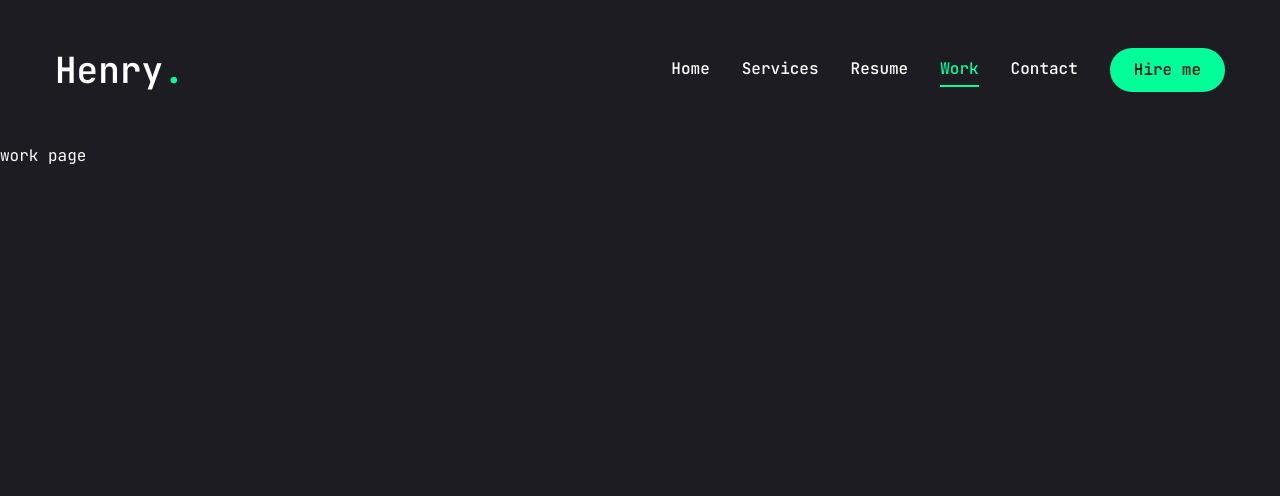
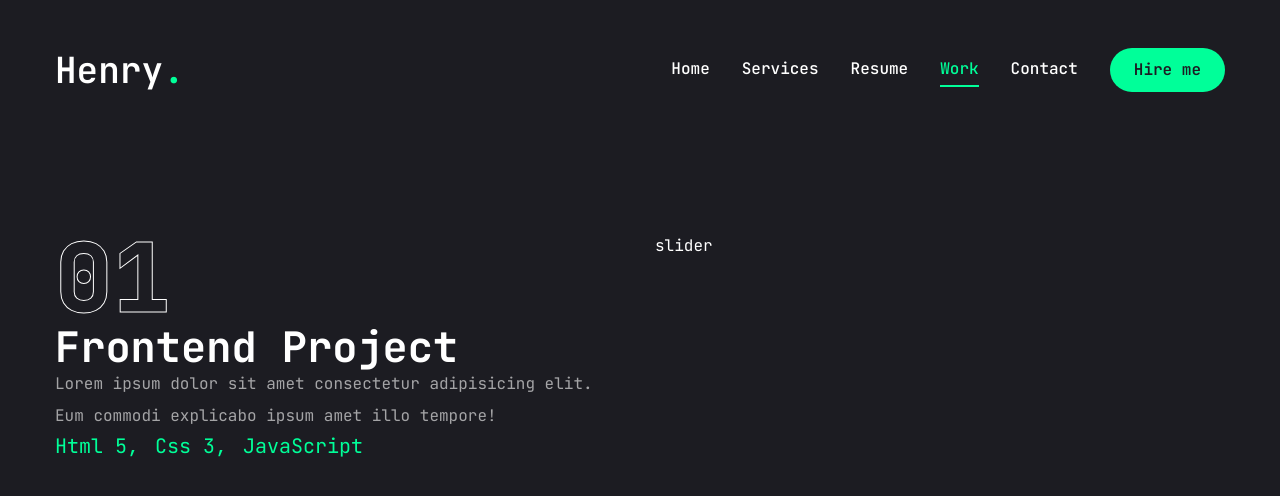
Before and after one commit to HenchaDev/henry-portfolio, a Next.js app: page /work in a window 1280 px wide. Shown: the top 496 px of the page. Built offline with nearby package versions, Linux system fonts and the light colour scheme.

Commit message:
working on pages

```diff
--- a/app/work/page.jsx
+++ b/app/work/page.jsx
@@ -1,5 +1,91 @@
+"use client";
+
+import { motion } from "framer-motion";
+import React, {useState} from "react";
+
+import { Swiper, SwiperSlide } from "swiper/react";
+import "swiper/css";
+
+import { BsArrowUpRight, BsGithub } from "react-icons/bs";
+
+import {
+    Tooltip,
+    TooltipContent,
+    TooltipProvider,
+    TooltipTrigger
+} from "@radix-ui/react-tooltip";
+
+import Link from "next/link";
+import Image from "next/image";
+
+const projects = [
+    {
+        num: '01',
+        category: 'frontend',
+        title: 'project 1',
+        description: "Lorem ipsum dolor sit amet consectetur adipisicing elit. Eum commodi explicabo ipsum amet illo tempore!",
+        stack: [{name: "Html 5"}, {name: "Css 3"}, {name: "JavaScript"}],
+        image: '/assets/work/thumb1.png',
+        live: '',
+        github: "",
+    },
+    {
+        num: '02',
+        category: 'fullstack',
+        title: 'project 2',
+        description: "Lorem ipsum dolor sit amet consectetur adipisicing elit. Eum commodi explicabo ipsum amet illo tempore!",
+        stack: [{name: "Html 5"}, {name: "Css 3"}, {name: "Javascript"}, {name: "Django"}],
+        image: '/assets/work/thumb2.png',
+        live: '',
+        github: "",
+    },
+    {
+        num: '03',
+        category: 'frontend',
+        title: 'project 1',
+        description: "Lorem ipsum dolor sit amet consectetur adipisicing elit. Eum commodi explicabo ipsum amet illo tempore!",
+        stack: [{name: "Next.js"}, {name: "Tailwind.css"}, {name: "JavaScript"}],
+        image: '/assets/work/thumb3.png',
+        live: '',
+        github: "",
+    },
+]
+
 const Work = () => {
-    return <div>work page</div>;
+    const [project, setProject] = useState(projects[0])
+    return (
+        <motion.section
+        initial={{opacity: 0}}
+        animate={{opacity: 1}}
+        className="min-h-[80vh] flex flex-col justify-center py-12 xl:px-0"
+        >
+            <div className="container mx-auto">
+                <div className="flex flex-col xl:flex-row xl:gap-[30px]">
+                    <div className="w-full xl:w-[50%] xl:h-[460px] flex flex-col xl:justify-between order-2 xl:order-none">
+                        <div>
+                            {/* outline num */}
+                            <div className="text-8xl leading-none font-extrabold text-transparent text-outline">
+                                {project.num}
+                            </div>
+                            {/* project category */}
+                            <h2 className="text-[42px] font-bold leading-none text-white group-hover:text-accent transition-all duration-500 capitalize">{project.category} project</h2>
+                            {/* project description */}
+                            <p className="text-white/60">{project.description}</p>
+                            {/* stack */}
+                            <ul className="flex gap-4">
+                                {project.stack.map((item, index) => {
+                                    return <li key={index} className="text-xl text-accent">{item.name}
+                                    {/* remove last comma */}
+                                    {index !== project.stack.length - 1 && ","}</li>;
+                                })}
+                            </ul>
+                        </div>
+                    </div>
+                    <div className="w-full xl:w-[50%]">slider</div>
+                </div>
+            </div>
+        </motion.section>
+    );
 }
 
 export default Work;
```
